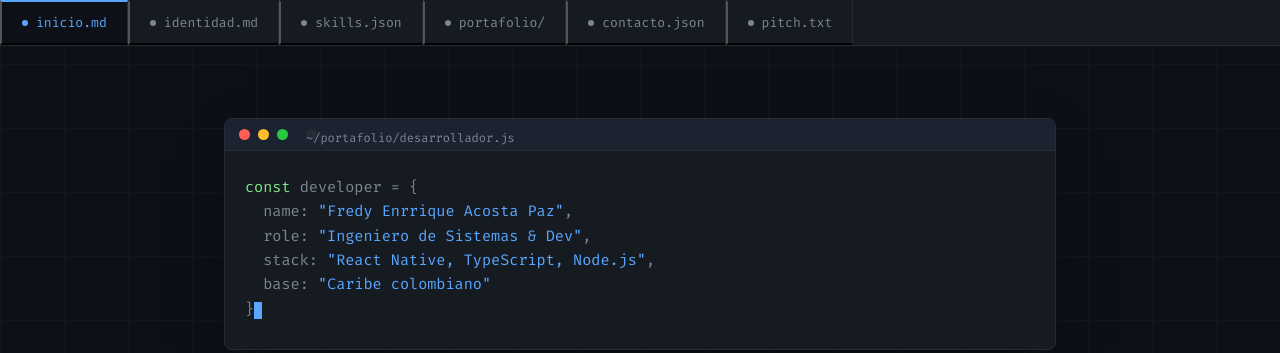
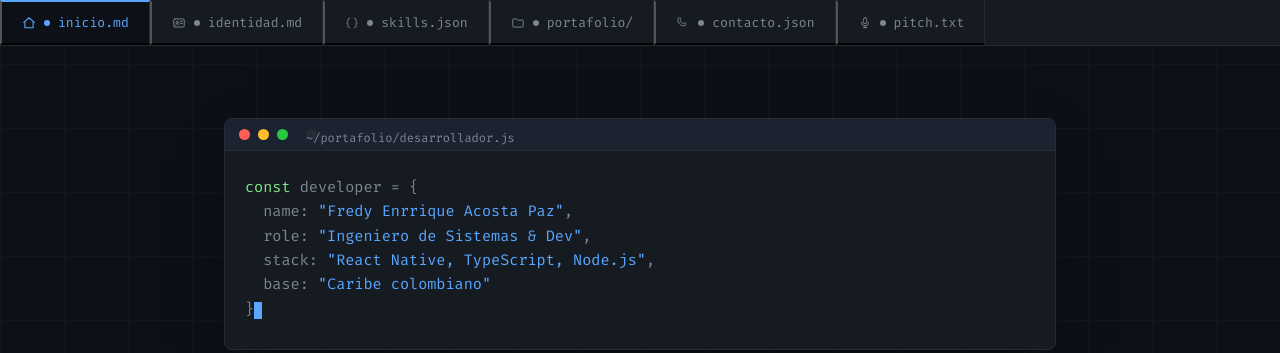
Before and after one commit to fredy-acosta/fredy-acosta.github.io, a plain HTML site: page index.html in a window 1280 px wide. Shown: the top 353 px of the page. Drawn offline with Linux system fonts and the light colour scheme.

Commit message:
Add files via upload

```diff
--- a/index.html
+++ b/index.html
@@ -78,6 +78,14 @@
     background:var(--text-dim);
   }
   .tab.active .dot{ background:var(--accent); }
+  .tab .ficon{
+    flex:none;
+    width:14px; height:14px;
+    display:inline-flex;
+    color:var(--text-dim);
+    transition:color .2s ease;
+  }
+  .tab.active .ficon{ color:var(--accent); }
 
   main{ position:relative; z-index:1; max-width:880px; margin:0 auto; padding:0 24px; }
 
@@ -429,12 +437,30 @@
 <body>
 
 <nav class="tabbar" id="tabbar">
-  <button class="tab active" data-target="hero"><span class="dot"></span>inicio.md</button>
-  <button class="tab" data-target="mision"><span class="dot"></span>identidad.md</button>
-  <button class="tab" data-target="skills"><span class="dot"></span>skills.json</button>
-  <button class="tab" data-target="portafolio"><span class="dot"></span>portafolio/</button>
-  <button class="tab" data-target="contacto"><span class="dot"></span>contacto.json</button>
-  <button class="tab" data-target="pitch"><span class="dot"></span>pitch.txt</button>
+  <button class="tab active" data-target="hero">
+    <svg class="ficon" viewBox="0 0 24 24" fill="none" stroke="currentColor" stroke-width="1.8" stroke-linecap="round" stroke-linejoin="round"><path d="M3 11l9-8 9 8"/><path d="M5 10v10h14V10"/></svg>
+    <span class="dot"></span>inicio.md
+  </button>
+  <button class="tab" data-target="mision">
+    <svg class="ficon" viewBox="0 0 24 24" fill="none" stroke="currentColor" stroke-width="1.6" stroke-linecap="round" stroke-linejoin="round"><rect x="3" y="5" width="18" height="14" rx="2"/><circle cx="9" cy="11" r="2"/><path d="M6 16c1-2 2.5-3 3-3s2 1 3 3"/><path d="M14 9h4M14 13h4"/></svg>
+    <span class="dot"></span>identidad.md
+  </button>
+  <button class="tab" data-target="skills">
+    <svg class="ficon" viewBox="0 0 24 24" fill="none" stroke="currentColor" stroke-width="1.6" stroke-linecap="round" stroke-linejoin="round"><path d="M8 4c-2 0-3 1-3 3v3c0 1-1 2-2 2 1 0 2 1 2 2v3c0 2 1 3 3 3"/><path d="M16 4c2 0 3 1 3 3v3c0 1 1 2 2 2-1 0-2 1-2 2v3c0 2-1 3-3 3"/></svg>
+    <span class="dot"></span>skills.json
+  </button>
+  <button class="tab" data-target="portafolio">
+    <svg class="ficon" viewBox="0 0 24 24" fill="none" stroke="currentColor" stroke-width="1.6" stroke-linejoin="round"><path d="M3 7a2 2 0 0 1 2-2h4l2 2h8a2 2 0 0 1 2 2v8a2 2 0 0 1-2 2H5a2 2 0 0 1-2-2V7Z"/></svg>
+    <span class="dot"></span>portafolio/
+  </button>
+  <button class="tab" data-target="contacto">
+    <svg class="ficon" viewBox="0 0 24 24" fill="none" stroke="currentColor" stroke-width="1.6" stroke-linejoin="round"><path d="M6 3c1 0 2 .3 2 1.3 0 1-1 1.7-1 2.7 0 2 4 6 6 6 1 0 1.7-1 2.7-1 1 0 1.3 1 1.3 2 0 2-1.5 3-3 3-6 0-11-5-11-11 0-1.5 1-3 3-3Z"/></svg>
+    <span class="dot"></span>contacto.json
+  </button>
+  <button class="tab" data-target="pitch">
+    <svg class="ficon" viewBox="0 0 24 24" fill="none" stroke="currentColor" stroke-width="1.6" stroke-linecap="round" stroke-linejoin="round"><rect x="9" y="3" width="6" height="10" rx="3"/><path d="M6 11a6 6 0 0 0 12 0M12 17v3M9 20h6"/></svg>
+    <span class="dot"></span>pitch.txt
+  </button>
 </nav>
 
 <main>
@@ -633,7 +659,7 @@
         tabs.forEach(t => t.classList.toggle('active', t.dataset.target === id));
       }
     });
-  }, { threshold: 0.4, rootMargin: '-80px 0px -50% 0px' });
+  }, { threshold: 0, rootMargin: '-96px 0px -65% 0px' });
   sections.forEach(sec => sec && navObserver.observe(sec));
 
   // Terminal typewriter effect
```
